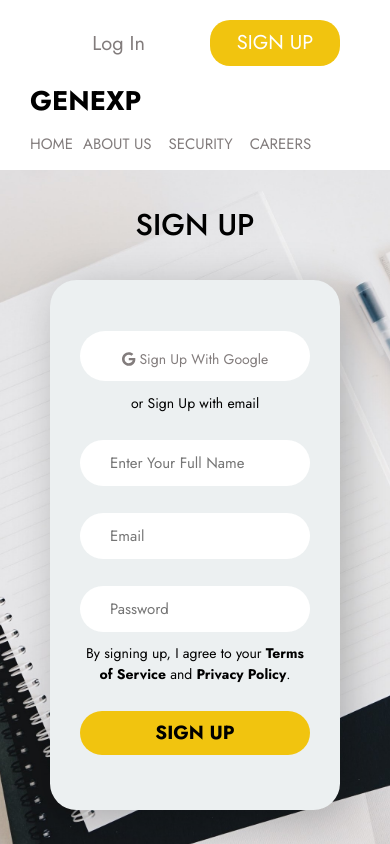
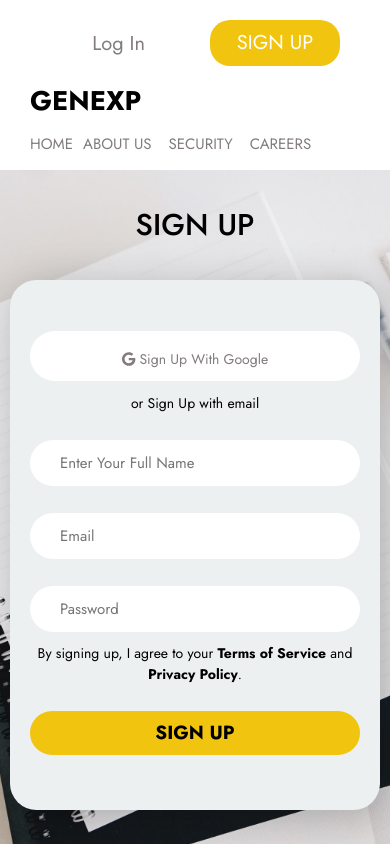
Before and after one commit to ktarun1419/genexp, a React (Create React App) app: page /signup in a window 390 px wide. Shown: the top 844 px of the page. Built offline with nearby package versions, Linux system fonts and the light colour scheme.

Commit message:
Modified Responsive behaviour of SignUp webpage

```diff
--- a/src/components/SignUp.css
+++ b/src/components/SignUp.css
@@ -113,11 +113,11 @@
     .signup-box {
         width: auto;
         height: 530px;
-        padding: 30px;
+        padding: 30px 20px;
         background-color: #ECF0F1;
         box-shadow: 8.84393px 8.84393px 44.2197px rgba(0, 0, 0, 0.25);
         border-radius: 26.5318px;
-        margin: 0rem 5rem;
+        margin: 0rem 1rem;
         font-size: 5rem;
 
     }
```
